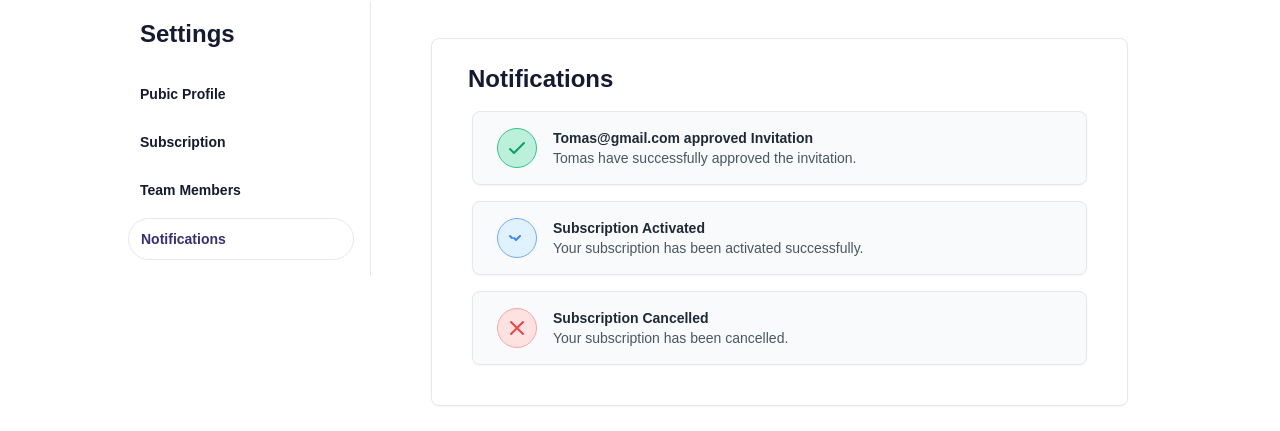
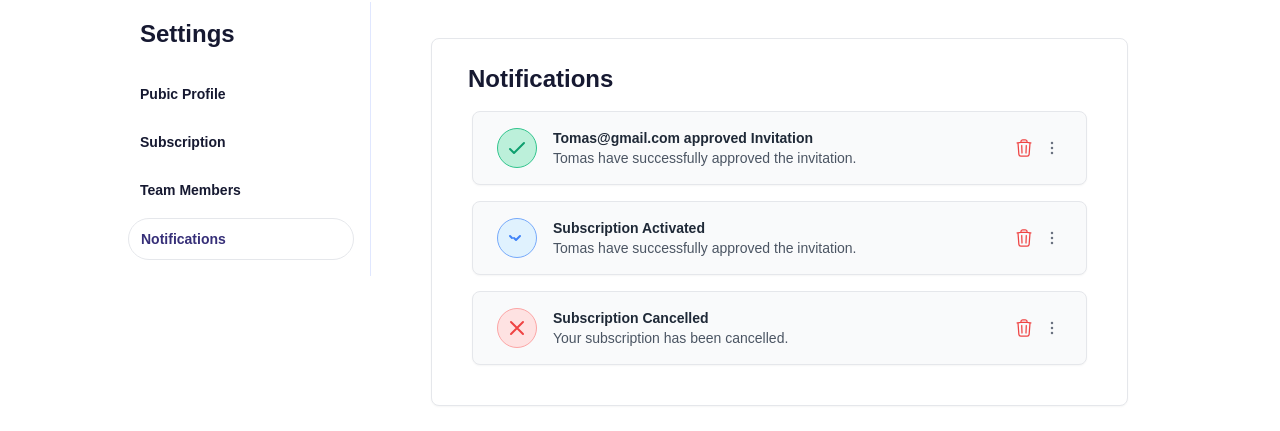
Before and after one commit to aleale2121/shutter-stock-customer, a React (Vite) app: page /notifications in a window 1280 px wide. Shown: the part 210-641 px from the top of the page. Built offline with nearby package versions, Linux system fonts and the light colour scheme.

Commit message:
refactor notification list

```diff
--- a/src/components/Menus.jsx
+++ b/src/components/Menus.jsx
@@ -42,7 +42,7 @@ function Toggle({ id }) {
       className="bg-none border-none p-2 rounded transition-all hover:bg-gray-200"
       onClick={handleClick}
     >
-      <HiEllipsisVertical className="w-7 h-7 text-gray-700" />
+      <HiEllipsisVertical className="w-5 h-5 text-gray-500 hover:text-gray-700 cursor-pointer" />
     </button>
   );
 }
--- a/src/components/Modal.jsx
+++ b/src/components/Modal.jsx
@@ -15,6 +15,7 @@ const StyledModal = styled.div`
   box-shadow: 0 2.4rem 3.2rem rgba(0, 0, 0, 0.12);
   /* padding: 3.2rem 4rem; */
   transition: all 0.5s;
+  border: 1px solid #e5e7eb;
 `;
 
 const Overlay = styled.div`
--- a/src/features/profile/NotificationList.jsx
+++ b/src/features/profile/NotificationList.jsx
@@ -1,92 +1,35 @@
 import Wrapper from "./Wrapper";
+import ListTile from "./NotificationTile";
+
+const Notifications = [
+  {
+    id: 1,
+    title: "Tomas@gmail.com approved Invitation",
+    description: "Tomas have successfully approved the invitation.",
+    type: "invitation-accepted",
+  },
+  {
+    id: 2,
+    title: "Subscription Activated",
+    description: "Tomas have successfully approved the invitation.",
+    type: "subscription-activated",
+  },
+  {
+    id: 3,
+    title: "Subscription Cancelled",
+    description: "Your subscription has been cancelled.",
+    type: "subscription-cancelled",
+  },
+];
 
 export default function NotificationList() {
   return (
     <Wrapper width="4xl">
       <div className="bg-white shadow-sm border border-gray-200 rounded-lg p-6 max-w-lg md:max-w-4xl mx-auto mt-6">
         <h1 className="text-2xl font-semibold px-3">Notifications</h1>
-        <div className="overflow-hidden space-y-4 p-4">
-          <div className="bg-gray-50 border border-gray-200 shadow-sm rounded-lg flex items-center px-6 py-4 ">
-            <div className="w-10 h-10 bg-green-200 text-green-500 border border-green-400 rounded-full flex items-center justify-center">
-              <svg
-                className="w-6 h-6"
-                fill="none"
-                stroke="currentColor"
-                viewBox="0 0 24 24"
-                xmlns="http://www.w3.org/2000/svg"
-              >
-                <path
-                  strokeLinecap="round"
-                  strokeLinejoin="round"
-                  strokeWidth="2"
-                  d="M5 13l4 4L19 7"
-                ></path>
-              </svg>
-            </div>
-            <div className="ml-4">
-              <p className="text-sm font-semibold text-gray-800">
-                Tomas@gmail.com approved Invitation
-              </p>
-              <p className="text-sm text-gray-600">
-                Tomas have successfully approved the invitation.
-              </p>
-            </div>
-          </div>
-
-          <div className="bg-gray-50 border border-gray-200 shadow-sm  rounded-lg  flex items-center px-6 py-4 ">
-            <div className="w-10 h-10 bg-blue-100 text-blue-500 border border-blue-400  rounded-full flex items-center justify-center">
-              <svg
-                className="w-6 h-6"
-                fill="none"
-                stroke="currentColor"
-                viewBox="0 0 24 24"
-                xmlns="http://www.w3.org/2000/svg"
-              >
-                <path
-                  strokeLinecap="round"
-                  strokeLinejoin="round"
-                  strokeWidth="2"
-                  d="M9 12l2 2 4-4M7 12l-2-2"
-                ></path>
-              </svg>
-            </div>
-            <div className="ml-4">
-              <p className="text-sm font-semibold text-gray-800">
-                Subscription Activated
-              </p>
-              <p className="text-sm text-gray-600">
-                Your subscription has been activated successfully.
-              </p>
-            </div>
-          </div>
-
-          <div className="bg-gray-50 border border-gray-200 shadow-sm  rounded-lg flex items-center px-6 py-4">
-            <div className="w-10 h-10 bg-red-100 text-red-500 border border-red-300 rounded-full flex items-center justify-center">
-              <svg
-                className="w-6 h-6"
-                fill="none"
-                stroke="currentColor"
-                viewBox="0 0 24 24"
-                xmlns="http://www.w3.org/2000/svg"
-              >
-                <path
-                  strokeLinecap="round"
-                  strokeLinejoin="round"
-                  strokeWidth="2"
-                  d="M6 18L18 6M6 6l12 12"
-                ></path>
-              </svg>
-            </div>
-            <div className="ml-4">
-              <p className="text-sm font-semibold text-gray-800">
-                Subscription Cancelled
-              </p>
-              <p className="text-sm text-gray-600">
-                Your subscription has been cancelled.
-              </p>
-            </div>
-          </div>
-        </div>
+        <ul className="overflow-hidden space-y-4 p-4">
+          {Notifications.map((notification) => ListTile(notification))}
+        </ul>
       </div>
     </Wrapper>
   );
--- /dev/null
+++ b/src/features/profile/NotificationTile.jsx
@@ -0,0 +1,114 @@
+import { HiOutlineTrash, HiEllipsisVertical } from "react-icons/hi2";
+import PropTypes from "prop-types";
+import Modal from "../../components/Modal";
+// import Menus from "../../components/Menus";
+import ConfirmDelete from "../../components/ConfirmDelete";
+
+const ICONS = {
+  "subscription-activated": (
+    <svg
+      className="w-6 h-6"
+      fill="none"
+      stroke="currentColor"
+      viewBox="0 0 24 24"
+      xmlns="http://www.w3.org/2000/svg"
+    >
+      <path
+        strokeLinecap="round"
+        strokeLinejoin="round"
+        strokeWidth="2"
+        d="M9 12l2 2 4-4M7 12l-2-2"
+      ></path>
+    </svg>
+  ),
+  "subscription-cancelled": (
+    <svg
+      className="w-6 h-6"
+      fill="none"
+      stroke="currentColor"
+      viewBox="0 0 24 24"
+      xmlns="http://www.w3.org/2000/svg"
+    >
+      <path
+        strokeLinecap="round"
+        strokeLinejoin="round"
+        strokeWidth="2"
+        d="M6 18L18 6M6 6l12 12"
+      ></path>
+    </svg>
+  ),
+  "invitation-accepted": (
+    <svg
+      className="w-6 h-6"
+      fill="none"
+      stroke="currentColor"
+      viewBox="0 0 24 24"
+      xmlns="http://www.w3.org/2000/svg"
+    >
+      <path
+        strokeLinecap="round"
+        strokeLinejoin="round"
+        strokeWidth="2"
+        d="M5 13l4 4L19 7"
+      ></path>
+    </svg>
+  ),
+};
+
+const ICON_COLORS = {
+  "invitation-accepted": "bg-green-200 text-green-500 border-green-400",
+  "subscription-activated": "bg-blue-100 text-blue-500 border-blue-400",
+  "subscription-cancelled": "bg-red-100 text-red-500 border-red-300 ",
+};
+
+export default function ListTile({ id, type, title, description }) {
+  const iconStyle = `w-10 h-10  border ${ICON_COLORS[type]} rounded-full flex items-center justify-center`;
+  return (
+    <li
+      key={id}
+      className="bg-gray-50 border border-gray-200 shadow-sm rounded-lg flex items-center px-6 py-4 "
+    >
+      <div className={iconStyle}>{ICONS[type]}</div>
+      <div className="ml-4 flex-grow">
+        <p className="text-sm font-semibold text-gray-800">{title}</p>
+        <p className="text-sm text-gray-600">{description}</p>
+      </div>
+      <div className="flex items-center space-x-2">
+        <Modal>
+          {/* <Menus.Menu>
+            <Menus.Toggle id={id} />
+            <Menus.List id={id}>
+              <Menus.Button icon={<HiEye />} onClick={() => {}}>
+                See details
+              </Menus.Button> */}
+
+          <Modal.Open opens="delete-notificatiofn">
+            <HiOutlineTrash
+              role="button"
+              className="w-5 h-5 text-red-500 hover:text-red-600 cursor-pointer"
+            />
+          </Modal.Open>
+          {/* </Menus.List>
+          </Menus.Menu> */}
+
+          <Modal.Window name="delete-notificatiofn">
+            <ConfirmDelete
+              resourceName="notification"
+              disabled={false}
+              onConfirm={() => {}}
+            />
+          </Modal.Window>
+        </Modal>
+        {/* <HiOutlineTrash className="w-5 h-5 text-red-500 hover:text-red-600 cursor-pointer" /> */}
+        <HiEllipsisVertical className="w-5 h-5 text-gray-500 hover:text-gray-700 cursor-pointer" />
+      </div>
+    </li>
+  );
+}
+
+ListTile.propTypes = {
+  id: PropTypes.any,
+  type: PropTypes.any,
+  title: PropTypes.any,
+  description: PropTypes.node.isRequired,
+};
--- a/src/features/profile/TeamMemberTableMenu.jsx
+++ b/src/features/profile/TeamMemberTableMenu.jsx
@@ -14,13 +14,13 @@ export default function TeamMemberTableMenu({ id }) {
             See details
           </Menus.Button>
 
-          <Modal.Open opens="delete-notification">
+          <Modal.Open opens="delete-member">
             <Menus.Button icon={<HiTrash />}>Delete</Menus.Button>
           </Modal.Open>
         </Menus.List>
       </Menus.Menu>
 
-      <Modal.Window name="delete-notification">
+      <Modal.Window name="delete-member">
         <ConfirmDelete
           resourceName="member"
           disabled={false}
```
